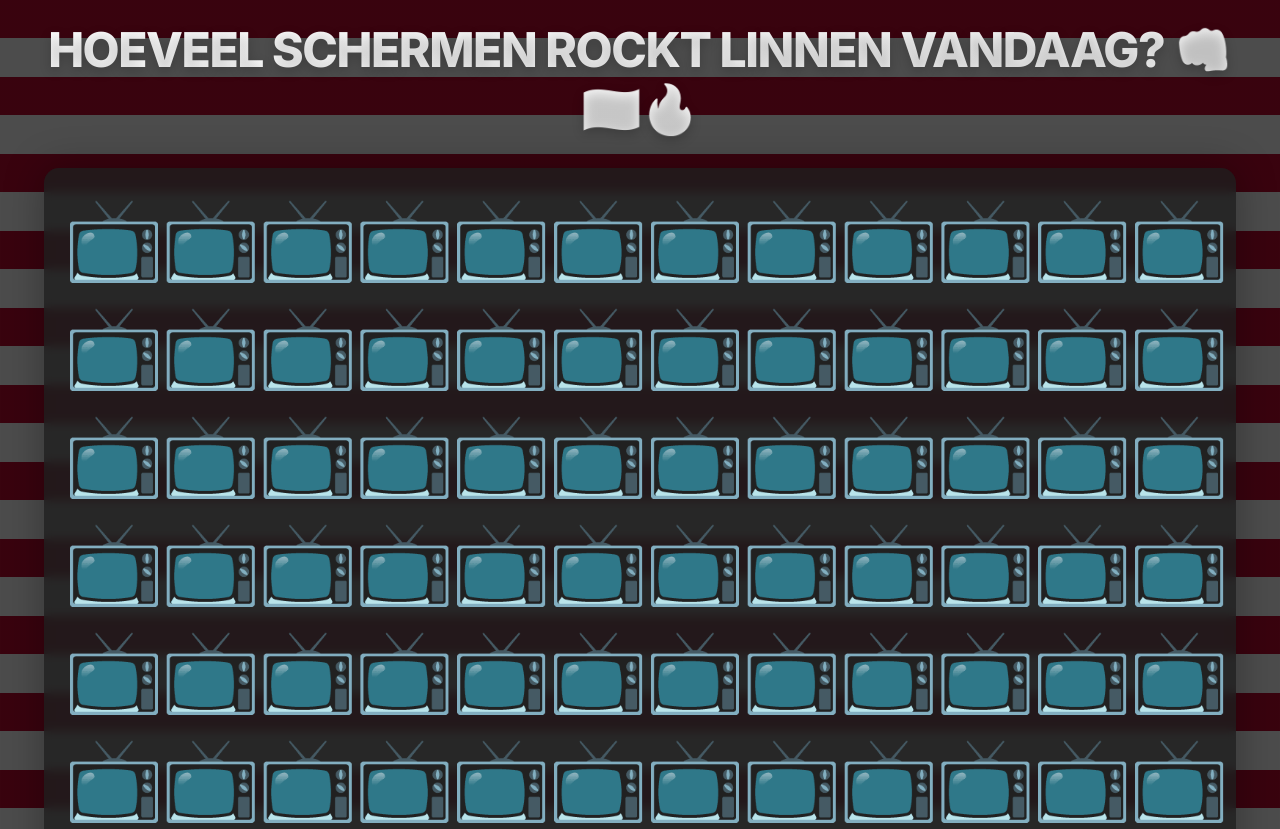
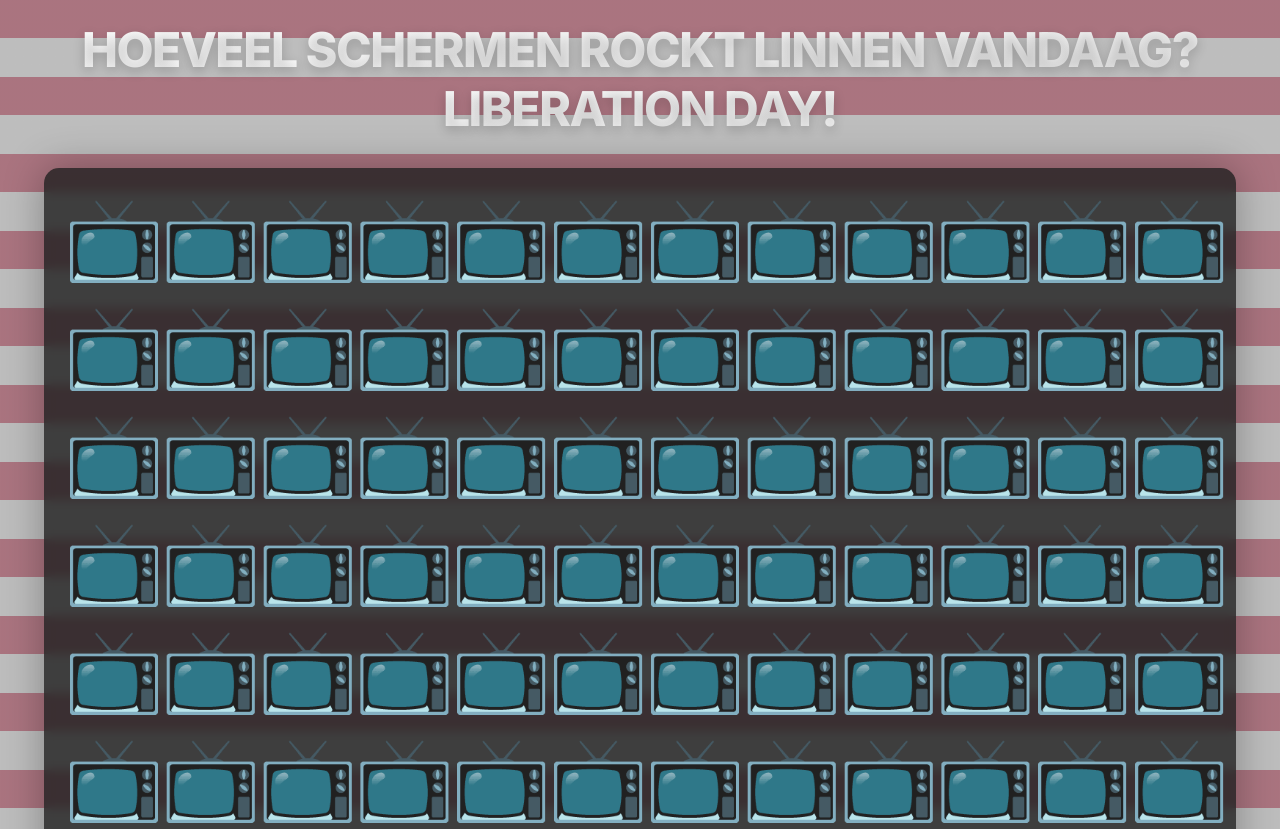
Before and after one commit to blokhut/Linnen, a plain HTML site: page index.html in a window 1280 px wide. Shown: the top 829 px of the page. Drawn offline with Linux system fonts and the light colour scheme.

Commit message:
Kleine aanpassing

```diff
--- a/index.html
+++ b/index.html
@@ -17,8 +17,8 @@
             align-items: center;
             background:
                 linear-gradient(
-                    rgba(0, 0, 0, 0.70),
-                    rgba(0, 0, 0, 0.70)
+                    rgba(161, 161, 161, 0.7),
+                    rgba(161, 161, 161, 0.7)
                 ),
                 repeating-linear-gradient(
                     to bottom,
@@ -107,7 +107,7 @@
     </style>
 </head>
 <body>
-    <div class="title">Hoeveel schermen rockt Linnen vandaag? 👊🇺🇸🔥</div>
+    <div class="title">Hoeveel schermen rockt Linnen vandaag? Liberation day!</div>
     <div class="emoji-grid" id="tvGrid"></div>
     <div id="counter" class="counter"></div>
 
```
